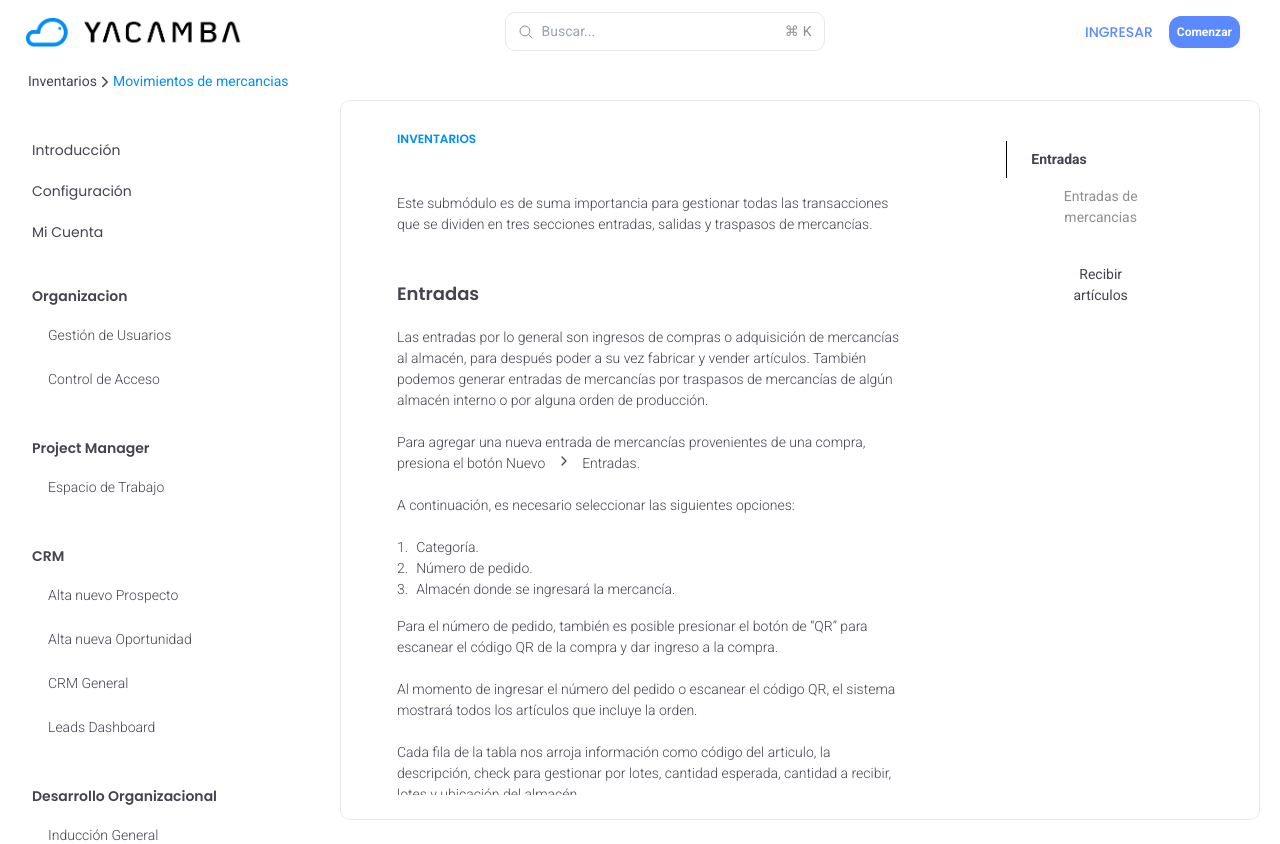
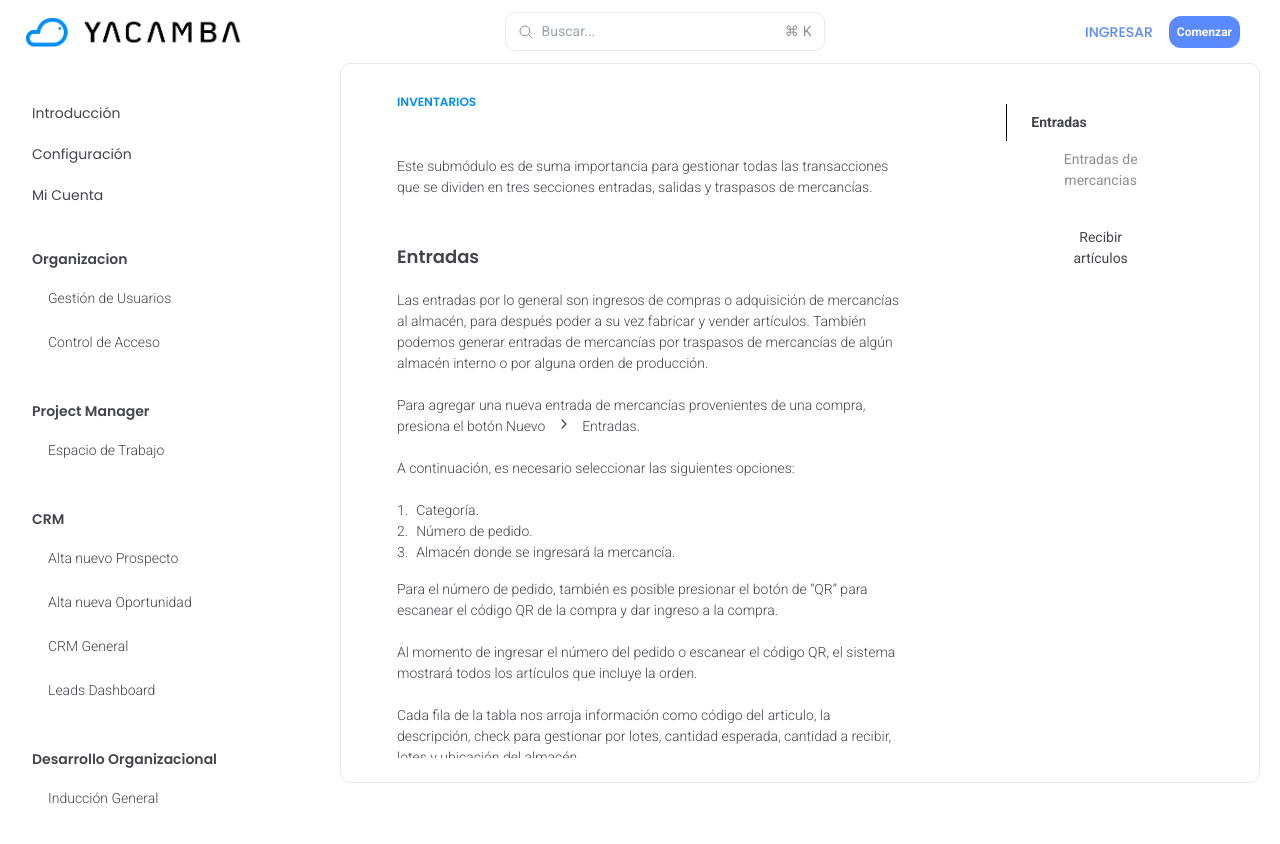
Before and after one commit to Pixells-io/Pixells-Web, a React (Vite) app: page /ayuda/movimientos in a window 1280 px wide. After the commit the page ends 807 px from the top, so only its background shows below. Built offline with nearby package versions, Linux system fonts and the light colour scheme.

Commit message:
Update Knowledge.jsx

```diff
--- a/src/pages/Knowledge/Knowledge.jsx
+++ b/src/pages/Knowledge/Knowledge.jsx
@@ -25,7 +25,7 @@ function HomePage() {
   return (
     <div className="flex flex-col min-h-screen">
       <HeaderHelp />
-      <div className="px-7 py-2 flex justify-start items-center">
+      <div className="md:hidden px-7 py-2 flex justify-start items-center">
         <span className="font-roboto text-[14px] text-grisHeading">{module}</span><IonIcon icon={chevronForward} className="text-center text-grisHeading"/>
         <span className="font-roboto text-[14px] text-[#008EF9]">{subModule}</span>
       </div>
```
